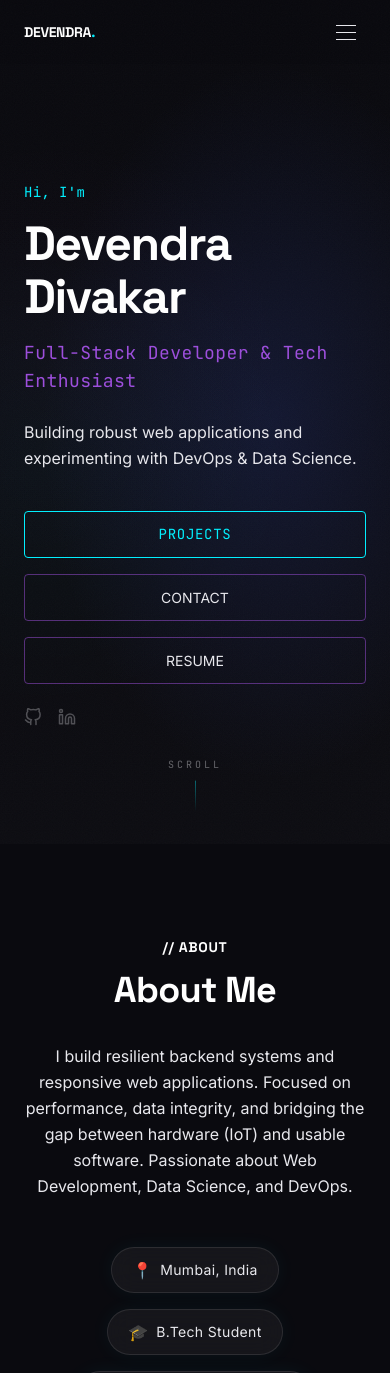
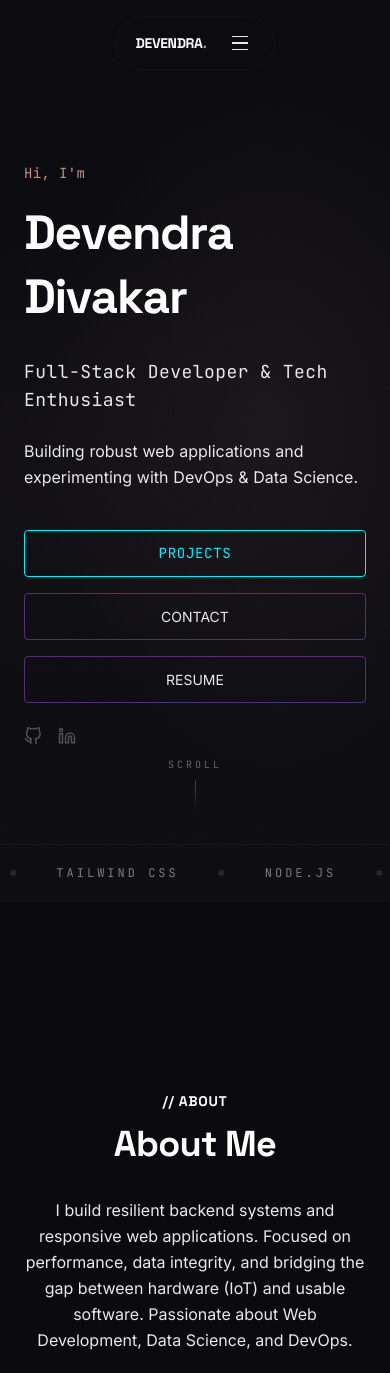
Before and after one commit to Devendra2306/personal-portfolio, a Next.js app: page / in a window 390 px wide. Shown: the top 1373 px of the page. Built offline with nearby package versions, Linux system fonts and the light colour scheme.

Commit message:
theme chamge

```diff
--- a/src/app/globals.css
+++ b/src/app/globals.css
@@ -252,7 +252,22 @@ h3, h4, h5, h6 {
   .image-scan-line {
     display: none;
   }
+}
 
+/* ============================================================
+   MARQUEE UTILITIES
+   ============================================================ */
+@keyframes marquee {
+  0% { transform: translateX(0%); }
+  100% { transform: translateX(-50%); }
+}
+
+.animate-marquee {
+  animation: marquee 25s linear infinite;
+}
+
+.animate-marquee-slow {
+  animation: marquee 40s linear infinite;
 }
 
 /* ============================================================
--- a/src/app/page.tsx
+++ b/src/app/page.tsx
@@ -5,11 +5,23 @@ import { Projects } from '@/components/projects/Projects';
 import { Timeline } from '@/components/timeline/Timeline';
 import { Contact } from '@/components/contact/Contact';
 import { personalInfo } from '@/data/personal';
+import { Marquee } from '@/components/shared/Marquee';
 
 const footerNavLinks = [
   { label: 'About', href: '#about' },
   { label: 'Projects', href: '#projects' },
   { label: 'Contact', href: '#contact' },
+];
+
+const marqueeItems = [
+  'REACT',
+  'NEXT.JS 15',
+  'TYPESCRIPT',
+  'TAILWIND CSS',
+  'NODE.JS',
+  'POSTGRESQL',
+  'AWS',
+  'FRAMER MOTION'
 ];
 
 export default function Home() {
@@ -19,6 +31,8 @@ export default function Home() {
       <div className="relative">
         <Hero />
       </div>
+
+      <Marquee items={marqueeItems} speed="slow" className="mb-24" />
 
       <About />
       <Skills />
--- a/src/components/hero/Hero.tsx
+++ b/src/components/hero/Hero.tsx
@@ -12,18 +12,49 @@ export function Hero() {
     hidden: {},
     visible: {
       transition: {
-        staggerChildren: 0.15,
+        staggerChildren: 0.1,
         delayChildren: 0.2,
       },
     },
   };
 
-  const itemVariants: any = {
+  const itemVariants = {
     hidden: { opacity: 0, y: 20 },
     visible: {
       opacity: 1,
       y: 0,
       transition: { duration: 0.6, ease: [0.25, 0.46, 0.45, 0.94] },
+    },
+  };
+
+  // Specific word reveal variants
+  const wordContainerVariants = {
+    hidden: {},
+    visible: {
+      transition: { staggerChildren: 0.08 },
+    },
+  };
+
+  const wordVariants = {
+    hidden: { y: '120%' },
+    visible: {
+      y: 0,
+      transition: { duration: 0.8, ease: [0.16, 1, 0.3, 1] },
+    },
+  };
+
+  const charContainerVariants = {
+    hidden: {},
+    visible: {
+      transition: { staggerChildren: 0.04, delayChildren: 0.1 },
+    },
+  };
+
+  const charVariants = {
+    hidden: { y: '120%' },
+    visible: {
+      y: 0,
+      transition: { duration: 0.7, ease: [0.16, 1, 0.3, 1] },
     },
   };
 
@@ -35,18 +66,16 @@ export function Hero() {
         aria-label="Hero"
         className="relative min-h-screen flex items-center px-6 md:px-12 lg:px-24 pt-16"
       >
-        {/* Background gradient */}
         <div
           className="absolute inset-0 -z-10"
           style={{
-            background: 'radial-gradient(ellipse at 70% 50%, rgba(67, 97, 238, 0.15) 0%, transparent 60%), linear-gradient(180deg, #0A0A0F 0%, #0D0D12 100%)',
+            background: 'radial-gradient(ellipse at 70% 50%, rgba(196, 145, 122, 0.1) 0%, transparent 60%), linear-gradient(180deg, #0A0A0F 0%, #0D0D12 100%)',
           }}
         />
 
         <div className="max-w-7xl mx-auto w-full">
           <div className="max-w-2xl">
-            {/* Greeting */}
-            <p className="font-[family-name:var(--font-mono)] text-sm md:text-base text-[var(--color-neon-cyan)] tracking-wide mb-4">
+            <p className="font-[family-name:var(--font-mono)] text-sm md:text-base text-[#C4917A] tracking-wide mb-4">
               Hi, I&apos;m
             </p>
 
@@ -54,7 +83,7 @@ export function Hero() {
               {personalInfo.name}
             </h1>
 
-            <p className="mt-4 font-[family-name:var(--font-mono)] text-lg md:text-xl text-[var(--color-electric-purple)] tracking-wide">
+            <p className="mt-4 font-[family-name:var(--font-mono)] text-lg md:text-xl text-[var(--color-off-white)] opacity-60 tracking-wide">
               {personalInfo.title}
             </p>
 
@@ -73,34 +102,6 @@ export function Hero() {
                 RESUME
               </GlowButton>
             </div>
-
-            {/* Social Links */}
-            <div className="mt-6 flex items-center gap-4">
-              <a
-                href={personalInfo.github}
-                target="_blank"
-                rel="noopener noreferrer"
-                aria-label="GitHub"
-                className="text-[var(--color-off-white)] opacity-30 hover:opacity-100 hover:text-[var(--color-neon-cyan)] transition-all duration-300"
-              >
-                <svg width="18" height="18" viewBox="0 0 24 24" fill="none" stroke="currentColor" strokeWidth="2" strokeLinecap="round" strokeLinejoin="round">
-                  <path d="M9 19c-5 1.5-5-2.5-7-3m14 6v-3.87a3.37 3.37 0 0 0-.94-2.61c3.14-.35 6.44-1.54 6.44-7A5.44 5.44 0 0 0 20 4.77 5.07 5.07 0 0 0 19.91 1S18.73.65 16 2.48a13.38 13.38 0 0 0-7 0C6.27.65 5.09 1 5.09 1A5.07 5.07 0 0 0 5 4.77a5.44 5.44 0 0 0-1.5 3.78c0 5.42 3.3 6.61 6.44 7A3.37 3.37 0 0 0 9 18.13V22" />
-                </svg>
-              </a>
-              <a
-                href={personalInfo.linkedin}
-                target="_blank"
-                rel="noopener noreferrer"
-                aria-label="LinkedIn"
-                className="text-[var(--color-off-white)] opacity-30 hover:opacity-100 hover:text-[var(--color-neon-cyan)] transition-all duration-300"
-              >
-                <svg width="18" height="18" viewBox="0 0 24 24" fill="none" stroke="currentColor" strokeWidth="2" strokeLinecap="round" strokeLinejoin="round">
-                  <path d="M16 8a6 6 0 0 1 6 6v7h-4v-7a2 2 0 0 0-2-2 2 2 0 0 0-2 2v7h-4v-7a6 6 0 0 1 6-6z" />
-                  <rect x="2" y="9" width="4" height="12" />
-                  <circle cx="4" cy="4" r="2" />
-                </svg>
-              </a>
-            </div>
           </div>
         </div>
       </section>
@@ -117,7 +118,7 @@ export function Hero() {
       <div
         className="absolute inset-0 -z-10"
         style={{
-          background: 'radial-gradient(ellipse at 70% 50%, rgba(67, 97, 238, 0.15) 0%, transparent 60%), linear-gradient(180deg, #0A0A0F 0%, #0D0D12 100%)',
+          background: 'radial-gradient(ellipse at 70% 50%, rgba(196, 145, 122, 0.08) 0%, transparent 60%), linear-gradient(180deg, #0A0A0F 0%, #0D0D12 100%)',
         }}
       />
 
@@ -126,7 +127,7 @@ export function Hero() {
         <motion.div
           className="absolute top-1/4 right-1/4 w-[500px] h-[500px] rounded-full"
           style={{
-            background: 'radial-gradient(circle, rgba(0, 240, 255, 0.05) 0%, transparent 70%)',
+            background: 'radial-gradient(circle, rgba(196, 145, 122, 0.06) 0%, transparent 70%)',
           }}
           animate={{
             scale: [1, 1.1, 1],
@@ -136,22 +137,6 @@ export function Hero() {
             duration: 8,
             repeat: Infinity,
             ease: 'easeInOut',
-          }}
-        />
-        <motion.div
-          className="absolute bottom-1/3 right-1/3 w-[400px] h-[400px] rounded-full"
-          style={{
-            background: 'radial-gradient(circle, rgba(157, 78, 221, 0.05) 0%, transparent 70%)',
-          }}
-          animate={{
-            scale: [1, 1.15, 1],
-            opacity: [0.3, 0.6, 0.3],
-          }}
-          transition={{
-            duration: 10,
-            repeat: Infinity,
-            ease: 'easeInOut',
-            delay: 2,
           }}
         />
       </div>
@@ -166,34 +151,56 @@ export function Hero() {
           {/* Greeting */}
           <motion.p
             variants={itemVariants}
-            className="font-[family-name:var(--font-mono)] text-sm md:text-base text-[var(--color-neon-cyan)] tracking-wide mb-4"
+            className="font-[family-name:var(--font-mono)] text-sm md:text-base text-[#C4917A] tracking-wide mb-4"
           >
             Hi, I&apos;m
           </motion.p>
 
-          {/* Name */}
+          {/* Name - Character Reveal */}
           <motion.h1
-            variants={itemVariants}
-            className="font-[family-name:var(--font-heading)] text-5xl md:text-7xl lg:text-8xl font-bold text-[var(--color-pure-white)] tracking-tight leading-[0.95]"
+            variants={charContainerVariants}
+            className="font-[family-name:var(--font-heading)] text-5xl md:text-7xl lg:text-[5.5rem] font-bold text-[var(--color-pure-white)] tracking-tight leading-[0.95] flex flex-wrap overflow-hidden py-2"
           >
-            {personalInfo.name}
+            {personalInfo.name.split(' ').map((word, wordIndex) => (
+              <span key={wordIndex} className="inline-block mr-4 md:mr-6 last:mr-0">
+                {word.split('').map((char, charIndex) => (
+                  <span key={charIndex} className="inline-block overflow-hidden">
+                    <motion.span
+                      className="inline-block"
+                      variants={charVariants}
+                    >
+                      {char}
+                    </motion.span>
+                  </span>
+                ))}
+              </span>
+            ))}
           </motion.h1>
 
           {/* Title */}
           <motion.p
             variants={itemVariants}
-            className="mt-4 font-[family-name:var(--font-mono)] text-lg md:text-xl text-[var(--color-electric-purple)] tracking-wide"
+            className="mt-4 font-[family-name:var(--font-mono)] text-lg md:text-xl text-[var(--color-off-white)] opacity-60 tracking-wide"
           >
             {personalInfo.title}
           </motion.p>
 
-          {/* Tagline */}
-          <motion.p
-            variants={itemVariants}
-            className="mt-6 font-[family-name:var(--font-body)] text-base md:text-lg text-[var(--color-off-white)] leading-relaxed max-w-lg"
+          {/* Tagline - Word Reveal */}
+          <motion.div
+            variants={wordContainerVariants}
+            className="mt-6 font-[family-name:var(--font-body)] text-base md:text-lg text-[var(--color-off-white)] leading-relaxed max-w-lg flex flex-wrap"
           >
-            {heroTagline}
-          </motion.p>
+            {heroTagline.split(' ').map((word, i) => (
+              <span key={i} className="inline-block overflow-hidden mr-[0.3em]">
+                <motion.span
+                  className="inline-block"
+                  variants={wordVariants}
+                >
+                  {word}
+                </motion.span>
+              </span>
+            ))}
+          </motion.div>
 
           {/* CTA Buttons */}
           <motion.div
@@ -221,7 +228,7 @@ export function Hero() {
               target="_blank"
               rel="noopener noreferrer"
               aria-label="GitHub"
-              className="text-[var(--color-off-white)] opacity-30 hover:opacity-100 hover:text-[var(--color-neon-cyan)] transition-all duration-300"
+              className="text-[var(--color-off-white)] opacity-30 hover:opacity-100 hover:text-[#C4917A] transition-all duration-300"
             >
               <svg width="18" height="18" viewBox="0 0 24 24" fill="none" stroke="currentColor" strokeWidth="2" strokeLinecap="round" strokeLinejoin="round">
                 <path d="M9 19c-5 1.5-5-2.5-7-3m14 6v-3.87a3.37 3.37 0 0 0-.94-2.61c3.14-.35 6.44-1.54 6.44-7A5.44 5.44 0 0 0 20 4.77 5.07 5.07 0 0 0 19.91 1S18.73.65 16 2.48a13.38 13.38 0 0 0-7 0C6.27.65 5.09 1 5.09 1A5.07 5.07 0 0 0 5 4.77a5.44 5.44 0 0 0-1.5 3.78c0 5.42 3.3 6.61 6.44 7A3.37 3.37 0 0 0 9 18.13V22" />
@@ -232,7 +239,7 @@ export function Hero() {
               target="_blank"
               rel="noopener noreferrer"
               aria-label="LinkedIn"
-              className="text-[var(--color-off-white)] opacity-30 hover:opacity-100 hover:text-[var(--color-neon-cyan)] transition-all duration-300"
+              className="text-[var(--color-off-white)] opacity-30 hover:opacity-100 hover:text-[#C4917A] transition-all duration-300"
             >
               <svg width="18" height="18" viewBox="0 0 24 24" fill="none" stroke="currentColor" strokeWidth="2" strokeLinecap="round" strokeLinejoin="round">
                 <path d="M16 8a6 6 0 0 1 6 6v7h-4v-7a2 2 0 0 0-2-2 2 2 0 0 0-2 2v7h-4v-7a6 6 0 0 1 6-6z" />
@@ -253,7 +260,7 @@ export function Hero() {
               Scroll
             </span>
             <motion.div
-              className="w-[1px] h-8 bg-gradient-to-b from-[var(--color-neon-cyan)] to-transparent opacity-40"
+              className="w-[1px] h-8 bg-gradient-to-b from-[#C4917A] to-transparent opacity-40"
               animate={{ scaleY: [0.5, 1, 0.5] }}
               transition={{ duration: 2, repeat: Infinity, ease: 'easeInOut' }}
             />
--- a/src/components/nav/Nav.tsx
+++ b/src/components/nav/Nav.tsx
@@ -26,7 +26,6 @@ export function Nav() {
   const [isScrolled, setIsScrolled] = useState(false);
   const prefersReducedMotion = usePrefersReducedMotion();
 
-  // Track active section via IntersectionObserver
   useEffect(() => {
     const observers: IntersectionObserver[] = [];
 
@@ -50,7 +49,6 @@ export function Nav() {
     return () => observers.forEach((obs) => obs.disconnect());
   }, []);
 
-  // Track scroll for nav background opacity
   useEffect(() => {
     const handleScroll = () => {
       setIsScrolled(window.scrollY > 50);
@@ -59,7 +57,6 @@ export function Nav() {
     return () => window.removeEventListener('scroll', handleScroll);
   }, []);
 
-  // Close mobile menu on Escape
   useEffect(() => {
     const handleKeyDown = (e: KeyboardEvent) => {
       if (e.key === 'Escape' && isMobileMenuOpen) {
@@ -79,49 +76,48 @@ export function Nav() {
   }, []);
 
   return (
+    <div className="fixed top-4 md:top-6 left-0 right-0 z-50 flex justify-center px-4 md:px-8 pointer-events-none">
       <nav
-      className={`fixed top-0 left-0 right-0 z-50 transition-all duration-300 ${
+        className={`pointer-events-auto transition-all duration-500 rounded-full border ${
           isScrolled
-          ? 'bg-[rgba(10,10,15,0.85)] backdrop-blur-[16px] border-b border-[rgba(0,240,255,0.08)]'
-          : 'bg-[rgba(10,10,15,0.1)]'
+            ? 'bg-[rgba(20,20,25,0.7)] backdrop-blur-xl border-[rgba(255,255,255,0.08)] shadow-[0_16px_40px_rgba(0,0,0,0.3)] py-1.5 px-2 md:px-4'
+            : 'bg-[rgba(15,15,20,0.2)] backdrop-blur-md border-[rgba(255,255,255,0.03)] py-2 px-3 md:px-5'
         }`}
         role="navigation"
         aria-label="Main navigation"
       >
-      <div className="max-w-7xl mx-auto px-6 md:px-12 lg:px-24 h-16 flex items-center justify-between">
+        <div className="flex items-center justify-between gap-4 md:gap-8">
           {/* Logo / Name */}
           <button
             onClick={() => scrollToSection('hero')}
-          className="font-[family-name:var(--font-heading)] text-sm font-bold tracking-tight text-[var(--color-pure-white)] hover:text-[var(--color-neon-cyan)] transition-colors duration-300"
+            className="pl-2 md:pl-0 font-[family-name:var(--font-heading)] text-sm font-bold tracking-tight text-[var(--color-pure-white)] hover:text-[#C4917A] transition-colors duration-300"
           >
             {personalInfo.name.split(' ')[0].toUpperCase()}
-          <span className="text-[var(--color-neon-cyan)]">.</span>
+            <span className="text-[#C4917A]">.</span>
           </button>
 
           {/* Desktop Section Links */}
-        <div className="hidden md:flex items-center gap-8">
+          <div className="hidden md:flex items-center gap-1">
             {navSections.map(({ id, label }) => (
               <button
                 key={id}
                 onClick={() => scrollToSection(id)}
-              className={`relative font-[family-name:var(--font-mono)] text-xs tracking-wider transition-colors duration-300 py-1 ${
+                className={`relative px-4 py-1.5 rounded-full font-[family-name:var(--font-mono)] text-[10px] tracking-wider transition-colors duration-300 ${
                   activeSection === id
-                  ? 'text-[var(--color-neon-cyan)]'
-                  : 'text-[var(--color-off-white)] hover:text-[var(--color-pure-white)]'
+                    ? 'text-[var(--color-pure-white)]'
+                    : 'text-[var(--color-off-white)] hover:text-[var(--color-pure-white)] opacity-60 hover:opacity-100'
                 }`}
                 aria-current={activeSection === id ? 'page' : undefined}
               >
-              {label}
-              {/* Active indicator — cyan underline */}
+                <span className="relative z-10">{label}</span>
                 {activeSection === id && (
                   prefersReducedMotion ? (
-                  <span className="absolute bottom-0 left-0 right-0 h-[1px] bg-[var(--color-neon-cyan)]" />
+                    <span className="absolute inset-0 rounded-full bg-[rgba(255,255,255,0.08)] -z-0" />
                   ) : (
                     <motion.span
-                    layoutId="nav-active-indicator"
-                    className="absolute bottom-0 left-0 right-0 h-[1px] bg-[var(--color-neon-cyan)]"
-                    style={{ boxShadow: '0 0 8px rgba(0, 240, 255, 0.5)' }}
-                    transition={{ type: 'spring', stiffness: 380, damping: 30 }}
+                      layoutId="nav-pill-active"
+                      className="absolute inset-0 rounded-full bg-[rgba(255,255,255,0.08)] -z-0"
+                      transition={{ type: 'spring', stiffness: 400, damping: 35 }}
                     />
                   )
                 )}
@@ -130,14 +126,14 @@ export function Nav() {
           </div>
 
           {/* Quick Links (Desktop) */}
-        <div className="hidden lg:flex items-center gap-4">
+          <div className="hidden lg:flex items-center gap-4 border-l border-[rgba(255,255,255,0.1)] pl-6 ml-2">
             {quickLinks.map(({ label, href, external }) => (
               <a
                 key={label}
                 href={href}
                 target={external ? '_blank' : undefined}
                 rel={external ? 'noopener noreferrer' : undefined}
-              className="font-[family-name:var(--font-mono)] text-[11px] tracking-[0.2em] text-[var(--color-off-white)] hover:text-[var(--color-neon-cyan)] transition-colors duration-300"
+                className="font-[family-name:var(--font-mono)] text-[10px] tracking-[0.2em] text-[var(--color-off-white)] opacity-60 hover:opacity-100 hover:text-[#C4917A] transition-colors duration-300"
               >
                 {label}
               </a>
@@ -146,51 +142,52 @@ export function Nav() {
 
           {/* Mobile Hamburger */}
           <button
-          className="md:hidden relative w-10 h-10 flex items-center justify-center"
+            className="md:hidden relative w-9 h-9 flex items-center justify-center mr-1"
             onClick={() => setIsMobileMenuOpen(!isMobileMenuOpen)}
             aria-label={isMobileMenuOpen ? 'Close menu' : 'Open menu'}
             aria-expanded={isMobileMenuOpen}
           >
             <span className="sr-only">{isMobileMenuOpen ? 'Close' : 'Menu'}</span>
-          <div className="flex flex-col gap-1.5">
+            <div className="flex flex-col gap-[5px]">
               <span
-              className={`block w-5 h-[1px] bg-[var(--color-off-white)] transition-all duration-300 ${
-                isMobileMenuOpen ? 'rotate-45 translate-y-[4px]' : ''
+                className={`block w-4 h-[1.5px] bg-[var(--color-off-white)] transition-all duration-300 ${
+                  isMobileMenuOpen ? 'rotate-45 translate-y-[6.5px]' : ''
                 }`}
               />
               <span
-              className={`block w-5 h-[1px] bg-[var(--color-off-white)] transition-all duration-300 ${
+                className={`block w-4 h-[1.5px] bg-[var(--color-off-white)] transition-all duration-300 ${
                   isMobileMenuOpen ? 'opacity-0' : ''
                 }`}
               />
               <span
-              className={`block w-5 h-[1px] bg-[var(--color-off-white)] transition-all duration-300 ${
-                isMobileMenuOpen ? '-rotate-45 -translate-y-[4px]' : ''
+                className={`block w-4 h-[1.5px] bg-[var(--color-off-white)] transition-all duration-300 ${
+                  isMobileMenuOpen ? '-rotate-45 -translate-y-[6.5px]' : ''
                 }`}
               />
             </div>
           </button>
         </div>
+      </nav>
 
       {/* Mobile Menu */}
       <AnimatePresence>
         {isMobileMenuOpen && (
           <motion.div
-            initial={prefersReducedMotion ? { opacity: 1 } : { opacity: 0, x: '100%' }}
-            animate={{ opacity: 1, x: 0 }}
-            exit={prefersReducedMotion ? { opacity: 0 } : { opacity: 0, x: '100%' }}
+            initial={prefersReducedMotion ? { opacity: 1 } : { opacity: 0, y: -20, filter: 'blur(10px)' }}
+            animate={{ opacity: 1, y: 0, filter: 'blur(0px)' }}
+            exit={prefersReducedMotion ? { opacity: 0 } : { opacity: 0, y: -20, filter: 'blur(10px)' }}
             transition={prefersReducedMotion ? { duration: 0 } : { type: 'spring', stiffness: 300, damping: 30 }}
-            className="fixed inset-0 top-16 bg-[rgba(10,10,15,0.95)] backdrop-blur-[16px] md:hidden"
+            className="absolute top-full mt-4 w-full max-w-sm left-1/2 -translate-x-1/2 bg-[rgba(20,20,25,0.9)] backdrop-blur-xl border border-[rgba(255,255,255,0.08)] rounded-3xl p-6 shadow-2xl pointer-events-auto md:hidden"
           >
-            <div className="flex flex-col items-center gap-6 pt-12">
+            <div className="flex flex-col gap-4">
               {navSections.map(({ id, label }) => (
                 <button
                   key={id}
                   onClick={() => scrollToSection(id)}
-                  className={`font-[family-name:var(--font-mono)] text-sm tracking-[0.2em] transition-colors duration-300 ${
+                  className={`text-left px-4 py-3 rounded-xl font-[family-name:var(--font-mono)] text-xs tracking-[0.2em] transition-colors duration-300 ${
                     activeSection === id
-                      ? 'text-[var(--color-neon-cyan)]'
-                      : 'text-[var(--color-off-white)] hover:text-[var(--color-pure-white)]'
+                      ? 'bg-[rgba(255,255,255,0.05)] text-[#C4917A]'
+                      : 'text-[var(--color-off-white)] opacity-70 hover:bg-[rgba(255,255,255,0.02)] hover:opacity-100'
                   }`}
                 >
                   {label}
@@ -198,14 +195,14 @@ export function Nav() {
               ))}
 
               {/* Mobile Quick Links */}
-              <div className="mt-8 pt-8 border-t border-[rgba(255,255,255,0.1)] flex gap-6">
+              <div className="mt-4 pt-4 border-t border-[rgba(255,255,255,0.08)] flex flex-wrap gap-4 px-4">
                 {quickLinks.map(({ label, href, external }) => (
                   <a
                     key={label}
                     href={href}
                     target={external ? '_blank' : undefined}
                     rel={external ? 'noopener noreferrer' : undefined}
-                    className="font-[family-name:var(--font-mono)] text-xs tracking-[0.2em] text-[var(--color-off-white)] hover:text-[var(--color-neon-cyan)] transition-colors duration-300"
+                    className="font-[family-name:var(--font-mono)] text-[10px] tracking-[0.2em] text-[var(--color-off-white)] opacity-50 hover:opacity-100 hover:text-[#C4917A] transition-colors duration-300"
                   >
                     {label}
                   </a>
@@ -215,6 +212,6 @@ export function Nav() {
           </motion.div>
         )}
       </AnimatePresence>
-    </nav>
+    </div>
   );
 }
--- /dev/null
+++ b/src/components/shared/Marquee.tsx
@@ -0,0 +1,42 @@
+import { usePrefersReducedMotion } from '@/hooks/usePrefersReducedMotion';
+
+interface MarqueeProps {
+  items: string[];
+  speed?: 'normal' | 'slow';
+  className?: string;
+}
+
+export function Marquee({ items, speed = 'normal', className = '' }: MarqueeProps) {
+  const prefersReducedMotion = usePrefersReducedMotion();
+  const animationClass = speed === 'slow' ? 'animate-marquee-slow' : 'animate-marquee';
+
+  return (
+    <div className={`w-full overflow-hidden flex bg-[rgba(255,255,255,0.015)] border-y border-[rgba(255,255,255,0.04)] py-5 ${className}`}>
+      {prefersReducedMotion ? (
+        <div className="flex w-full justify-center gap-8 flex-wrap px-4">
+          {items.map((item, i) => (
+            <span key={i} className="font-[family-name:var(--font-mono)] text-xs md:text-sm text-[var(--color-off-white)] opacity-50 tracking-widest uppercase">
+              {item}
+            </span>
+          ))}
+        </div>
+      ) : (
+        <div className={`flex whitespace-nowrap w-max hover:[animation-play-state:paused] ${animationClass}`}>
+          {/* We duplicate the items 4 times to ensure it covers wide screens seamlessly. The keyframe shifts by -50%, which perfectly loops when split in half. */}
+          {[...Array(4)].map((_, arrayIndex) => (
+            <div key={arrayIndex} className="flex gap-10 px-5 items-center">
+              {items.map((item, itemIndex) => (
+                <div key={itemIndex} className="flex gap-10 items-center">
+                  <span className="font-[family-name:var(--font-mono)] text-xs md:text-sm text-[var(--color-off-white)] opacity-50 tracking-[0.25em] uppercase hover:text-[#C4917A] hover:opacity-100 transition-colors duration-300 cursor-default">
+                    {item}
+                  </span>
+                  <span className="w-1.5 h-1.5 rounded-full bg-[rgba(255,255,255,0.1)]" />
+                </div>
+              ))}
+            </div>
+          ))}
+        </div>
+      )}
+    </div>
+  );
+}
```
Lines whose indentation alone changed are shown as unchanged.
